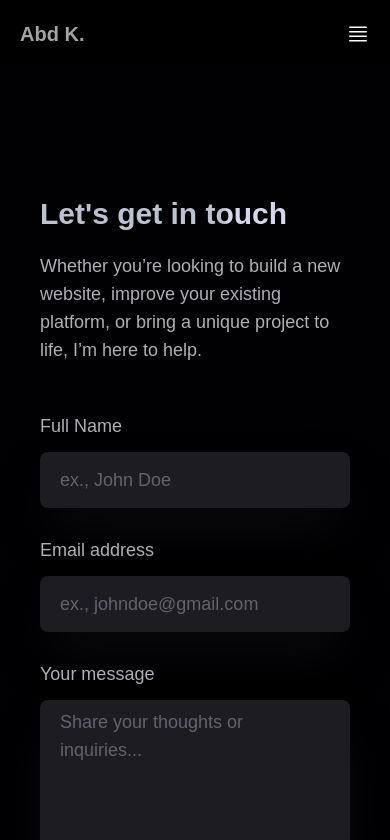
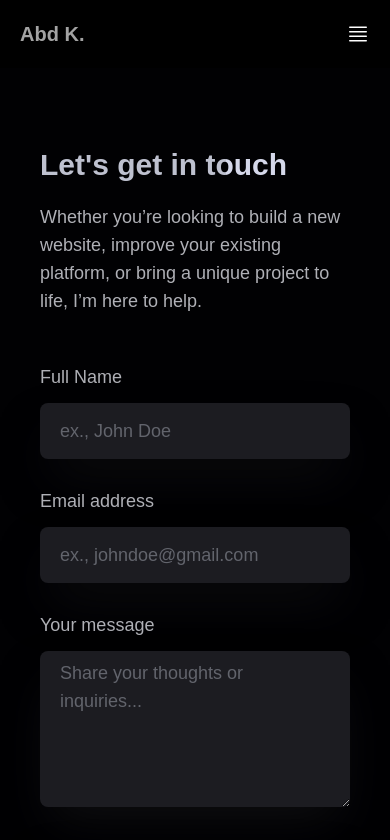
Before and after one commit to kedabdure/3D-Portfolio, a Next.js app: page /contact in a window 390 px wide. Shown: the top 840 px of the page. Built offline with nearby package versions, Linux system fonts and the light colour scheme; a web font is replaced by a local one.

Commit message:
update the contact section

```diff
--- a/src/app/contact/page.jsx
+++ b/src/app/contact/page.jsx
@@ -74,7 +74,7 @@ const Contact = () => {
         <img src="/assets/terminal.png" alt="terminal-bg" className="absolute inset-0 min-h-[140vh] hidden md:block" />
 
         <div className="contact-container">
-          <div className='my-5'>
+          <div className='mt-[-4rem] md:mt-5 mb-5'>
             <p className='sm:text-3xl text-3xl font-semibold text-gray_gradient'>Let's get in touch</p>
           </div>
           <p className="text-lg text-white-600 mt-3">
```
